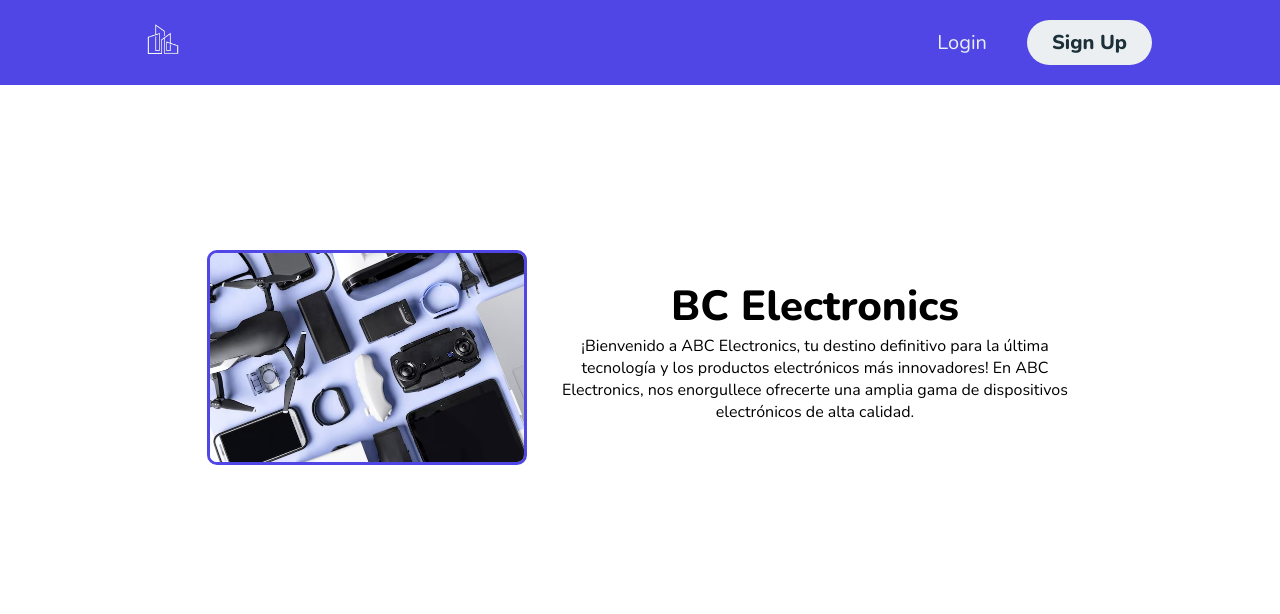
After one commit to Samhernesp/PolyglotSystem, a Django app: page / in a window 1280 px wide. The commit adds this page. Shown: the top 614 px of the page. Run offline with Django 4.2, Linux system fonts and the light colour scheme.

Commit message:
Landing page, protect views, register couple ..

```diff
--- a/accounts/forms.py
+++ b/accounts/forms.py
@@ -5,8 +5,8 @@ class SignupForm(forms.Form):
     username = forms.CharField(max_length=100, widget=forms.TextInput(attrs=inputStyle))
     email = forms.EmailField(widget=forms.EmailInput(attrs=inputStyle))
 
-    password1 = forms.CharField(widget=forms.PasswordInput(attrs=inputStyle))
-    password2 = forms.CharField(widget=forms.PasswordInput(attrs=inputStyle))
+    password = forms.CharField(widget=forms.PasswordInput(attrs=inputStyle))
+    password_confirmation = forms.CharField(widget=forms.PasswordInput(attrs=inputStyle))
 
     first_name = forms.CharField(max_length=100, widget=forms.TextInput(attrs=inputStyle))
     last_name = forms.CharField(max_length=100, widget=forms.TextInput(attrs=inputStyle))
--- a/accounts/urls.py
+++ b/accounts/urls.py
@@ -1,5 +1,6 @@
 from django.urls import path
 from . import views
+
 
 urlpatterns = [
     path('login/', views.user_login, name='login'),
--- a/clients/mongo_models.py
+++ b/clients/mongo_models.py
@@ -23,5 +23,6 @@ class Client(Document):
     sports = fields.ListField(fields.StringField())
     civil_status = fields.StringField()
     civil_status_date = fields.DateTimeField()
-    couple = fields.ReferenceField('self')
+    couple_id = fields.StringField()
+    discount = fields.BooleanField()
     categories_of_interest = fields.ListField()
--- /dev/null
+++ b/clients/static/css/landing_style.css
@@ -0,0 +1,212 @@
+@import url('https://fonts.googleapis.com/css2?family=Nunito:wght@400;800&display=swap');
+
+*{
+    box-sizing: border-box;
+    margin: 0;
+    padding: 0;
+    font-family: 'Nunito', sans-serif;
+    font-size: 20px;
+
+}
+
+.hero-section{
+    height: 90vh;
+    background-position: center;
+    background-repeat: no-repeat;
+    background-size: cover;
+    background-color: #EEF5FF;
+    background-blend-mode: multiply;
+    display: flex;
+    align-items: center;
+  }
+  .img-logo {
+    max-width: 320px;
+    float: left;
+    border: 3px solid #4f46e5;
+    border-radius: 10px;
+    margin-right: 15px;
+    margin-left: 15px;
+    margin-top: 15px;
+}
+
+.wrapper {
+    display: flex;
+    align-items: center; /* Alinea verticalmente en el centro */
+    justify-content: center; /* Alinea horizontalmente en el centro */
+    margin: 150px auto;
+    width: 70%;
+}
+
+.text-box {
+    text-align: center; /* Alinea el texto en el centro horizontal */
+}
+
+.text-box h2 {
+
+    font-size: 42px;
+}
+
+.text-box p {
+    font-size: 16px;
+}
+
+
+
+
+
+  .wrap-hero-section{
+    max-width: 600px;
+    color: #fff;
+    padding: 15%;
+    display: flex;
+  }
+
+
+
+
+body{
+    background-color: #fff;
+    min-width: 400px;
+}
+
+.header{
+    background-color: #4f46e5;
+    display: flex;
+    justify-content: flex-end;
+    align-items: center;
+    height: 85px;
+    padding: 5px 10%;
+}
+
+.header .logo{
+    cursor: pointer;
+    margin-right: auto;
+}
+
+.header .logo img{
+    height: 70px;
+    width: auto;
+    transition: all 0.3s;
+}
+
+.header .logo img:hover{
+    transform: scale(1.2);
+}
+
+.header .nav-links{
+    list-style: none;
+}
+
+.header .nav-links li{
+    display: inline-block;
+    padding: 0 20px;
+}
+
+.header .nav-links li:hover,
+/**/.overlay a:hover{
+    transform: scale(1.1);
+}
+
+.header .nav-links a{
+    font-size: 700;
+    color: #eceff1;
+}
+
+.header .nav-links a:hover{
+    color: #e2f1f8;
+}
+
+/**/.menu {
+    display:none;
+}
+
+.header .btn button,
+/**/.header .menu button{
+    margin-left: 20px;
+    font-weight: 700;
+    color: #1b3039;
+    padding: 9px 25px;
+    background: #eceff1;
+    border: none;
+    border-radius: 50px;
+    cursor: pointer;
+    transition: all 0.3s ease 0s;
+}
+
+.header .btn button:hover,
+/**/.header .menu button:hover{
+    background-color: #e2f1f8;
+    color: #4f46e5;
+    transform: scale(1.1);
+}
+
+
+/**/@media screen and (max-width: 800px){
+    .nav-links, .btn {
+        display: none;
+    }
+    .menu {
+        display: inherit;
+    }
+}
+
+
+
+/*Nav Mobile*/
+
+.header a{
+    text-decoration: none;
+    /*borramos el que teniamos en .header .nav-links a*/
+}
+
+.header .overlay {
+    height: 100%;
+    width: 0;
+    position: fixed;
+    z-index: 1;
+    left: 0;
+    top: 0;
+    background-color: rgba(33, 49, 63, .95);
+    overflow: hidden;
+    transition: all 0.3s ease 0s;
+}
+
+.header .overlay .overlay-content{
+    display: flex;
+    height: 100%;
+    flex-direction: column;
+    align-items: center;
+    justify-content: center;
+}
+
+.header .overlay a{
+    padding: 15px;
+    font-size: 36px;
+    display: block;
+    transition: all 0.3s ease 0s;
+    font-weight: 700;
+    color: #eceff1;
+}
+
+.header .overlay a:hover,
+.header .overlay a:focus{
+    color: #4f46e5;
+}
+
+.header .overlay .close{
+    position: absolute;
+    top: 20px;
+    right: 45px;
+    font-size: 65px;
+}
+
+@media screen and (max-height:450px) {
+    .header .overlay a{
+        font-size: 20px;
+    }
+    .header .overlay .close{
+        font-size: 40px;
+        top: 15px;
+        right: 35px;
+    }
+}
--- /dev/null
+++ b/clients/templates/landing_page.html
@@ -0,0 +1,72 @@
+{% load static %}
+
+<!DOCTYPE html>
+<html lang="es">
+
+<head>
+    <meta charset="UTF-8">
+    <meta http-equiv="X-UA-Compatible" content="IE=edge">
+    <meta name="viewport" content="width=device-width, initial-scale=1.0">
+    <title>Home</title>
+    <link rel="stylesheet" href="{% static './css/landing_style.css' %}">
+
+</head>
+
+<body>
+
+    <header class="header">
+        <div class="logo">
+            <img width="500" height="500" src="{% static './img/logo.png' %}" alt="">
+        </div>
+
+
+        {% if user.is_authenticated %}
+        <nav>
+
+            <ul class="nav-links">
+                <li><a href="{% url 'aditionalData' %}">Información Adicional</a></li>
+            </ul>
+        </nav>
+
+        <a class="btn" href="{% url 'logout' %}"><button>Log Out</button></a>
+
+
+
+        {% else %}
+        <nav>
+
+            <ul class="nav-links">
+                <li><a href="{% url 'login' %}">Login</a></li>
+            </ul>
+        </nav>
+
+        <a class="btn" href="{% url 'signup' %}"><button>Sign Up</button></a>
+
+        {% endif %}
+
+
+
+    </header>
+
+
+    <div class="wrapper">
+        <img class="img-logo" src="{% static './img/products.avif' %}" alt="">
+        <div class="text-box">
+            <h2>BC Electronics</h2>
+            <p style="color: black;">¡Bienvenido a ABC Electronics, tu destino definitivo para la última tecnología y
+                los productos electrónicos más innovadores! En ABC Electronics, nos enorgullece ofrecerte una amplia
+                gama de dispositivos electrónicos de alta calidad.</p>
+
+        </div>
+
+    </div>
+
+
+
+
+
+
+
+</body>
+
+</html>
--- a/clients/urls.py
+++ b/clients/urls.py
@@ -1,8 +1,13 @@
 from django.urls import path
 from clients import views
+from django.contrib.auth.views import LogoutView
 
 urlpatterns = [
+    path('', views.LandingPageView.as_view(), name='landingPage'),
     path('aditionalData/', views.ClientRegistrationView.as_view(), name='aditionalData'),
     path('registerOrder/', views.RegisterOrderView.as_view(), name='registerOrder'),
     path('orderDetail/', views.OrderDetailView.as_view(), name='orderDetail'),
+    path('registerCouple/', views.AddCoupleView.as_view(), name='registerCouple'),
+    path('logout/', LogoutView.as_view(), name='logout'),
+
 ]
--- a/clients/views.py
+++ b/clients/views.py
@@ -4,8 +4,52 @@ from .forms import OrderForm, OrderDetailForm
 from .models import OrderDetail, Orders, Customer
 from .forms import ClientForm, ChildrenForm, ClientPlaceForm
 from .mongo_models import Client, Children, ClientPlace
+from django.contrib.auth.decorators import login_required
+from django.utils.decorators import method_decorator
 
 
+@method_decorator(login_required, name='dispatch')
+class AddCoupleView(View):
+    template_name = 'aditionalDataRegister.html'
+
+    def get(self, request):
+        current_user = request.user
+
+        clients = Customer.objects.exclude(user=current_user)
+
+        context = {
+            'clients': clients,
+        }
+
+        return render(request, 'register_couple.html', context)
+
+    def post(self,request):
+        selected_client_id = request.POST.get('client_select')
+        if selected_client_id is None:
+            clients = Customer.objects.all()
+
+            context = {
+                'clients': clients,
+            }
+            return render(request, 'register_couple.html', context)
+        else:
+            customer = Customer.objects.filter(user=request.user).first()
+            client = Client.objects(client_id=str(customer.customer_id)).first()
+            client.couple_id = selected_client_id
+            client.discount = True
+            client.save()
+            client_form = ClientForm()
+            children_form = ChildrenForm()
+            client_place_form = ClientPlaceForm()
+            return render(request, self.template_name, {'client_form': client_form, 'children_form': children_form, 'client_place_form': client_place_form})
+
+class LandingPageView(View):
+    def get(self, request):
+        return render(request, 'landing_page.html')
+
+
+
+@method_decorator(login_required, name='dispatch')
 class RegisterOrderView(View):
     form_class = OrderForm
 
@@ -29,6 +73,7 @@ class RegisterOrderView(View):
             return redirect('url_a_la_siguiente_vista')
         return render(request, self.template_name, {'form': form})
 
+@method_decorator(login_required, name='dispatch')
 class OrderDetailView(View):
     form_class = OrderDetailForm
 
@@ -50,6 +95,8 @@ class OrderDetailView(View):
             return redirect('url_a_la_siguiente_vista')
         return render(request, self.template_name, {'form': form})
 
+
+@method_decorator(login_required, name='dispatch')
 class ClientRegistrationView(View):
     template_name = 'aditionalDataRegister.html'
 
@@ -77,20 +124,24 @@ class ClientRegistrationView(View):
                 if hobbies:
                     client.hobbies = hobbies.split(',')
 
+
                 # Sports
                 sports = cleaned_data.get('sports')
                 if sports:
                     client.sports = sports.split(',')
+
 
                 # Civil Status
                 civil_status = cleaned_data.get('civil_status')
                 if civil_status:
                     client.civil_status = civil_status
 
+
                 # Civil Status Date
                 civil_status_date = cleaned_data.get('civil_status_date')
                 if civil_status_date:
                     client.civil_status_date = civil_status_date
+
 
                 # Categories of Interest
                 categories_of_interest = cleaned_data.get('categories_of_interest')
--- a/polyglotSystem/settings.py
+++ b/polyglotSystem/settings.py
@@ -26,6 +26,8 @@ SECRET_KEY = 'django-insecure-54hgvko^cs&3bysz#^og%(ygv512inon_1(w=h4su-*pqriv2c
 DEBUG = True
 
 ALLOWED_HOSTS = []
+
+
 
 
 # Application definition
```
Also changed, not shown: accounts/views.py (+11 -4 lines), clients/templates/aditionalDataRegister.html (+13 -1 lines), clients/templates/registerOrder.html (+8 -5 lines), clients/templates/register_couple.html (added, +49 -0 lines), clients/static/img/logo.png (added), clients/static/img/products.avif (added).
